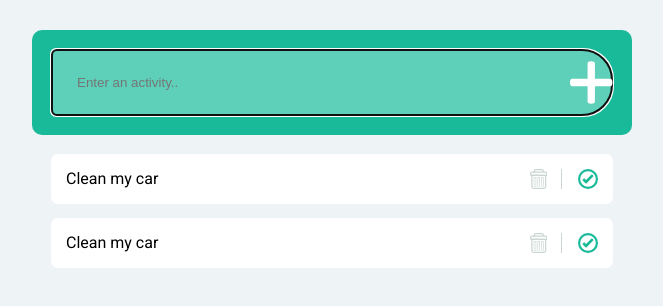
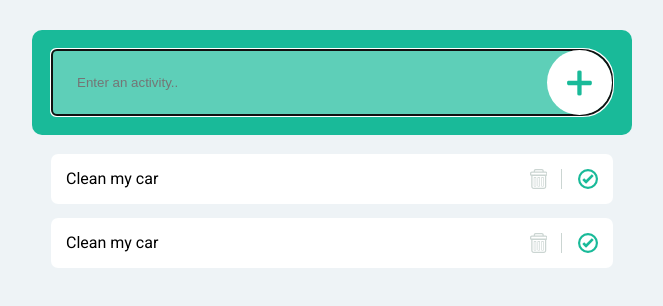
Before and after one commit to DenesVR/todoApp, a website: page index.html in a window 1280 px wide. Shown: the whole page, without its empty margins (308-971 px from the left). Drawn offline with Linux system fonts and the light colour scheme.

Commit message:
an updated commit message

```diff
--- a/src/style.scss
+++ b/src/css/style.scss
@@ -39,10 +39,17 @@ body {
 
       &__button {
         position: absolute;
-        font-size: 75px;
-        color: #fff;
-        right: 19px;
-        top: 15px;
+        display: flex;
+        justify-content: center;
+        align-items: center;
+        color: #19ba99;
+        background-color: #fff;
+        border-radius: 50%;
+        right: 20px;
+        top: 20px;
+        width: 65px;
+        height: 65px;
+        font-size: 44px;
       }
     }
 
```
Also changed, not shown: package.json (added, +19 -0 lines), dist/style.css, src/css/base/_fonts.scss (renamed from src/base/_fonts.scss), src/css/base/_reset.scss (renamed from src/base/_reset.scss), 3 other files.
